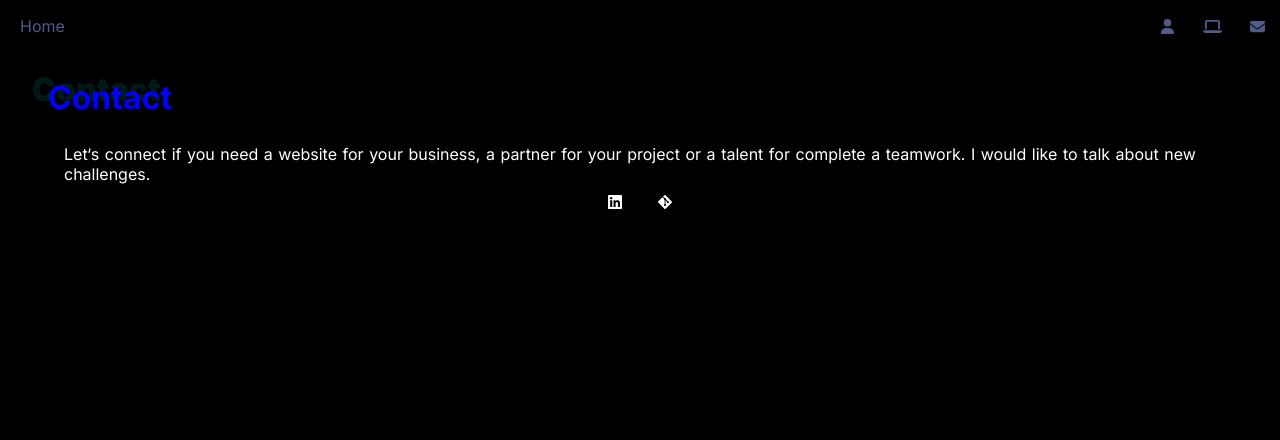
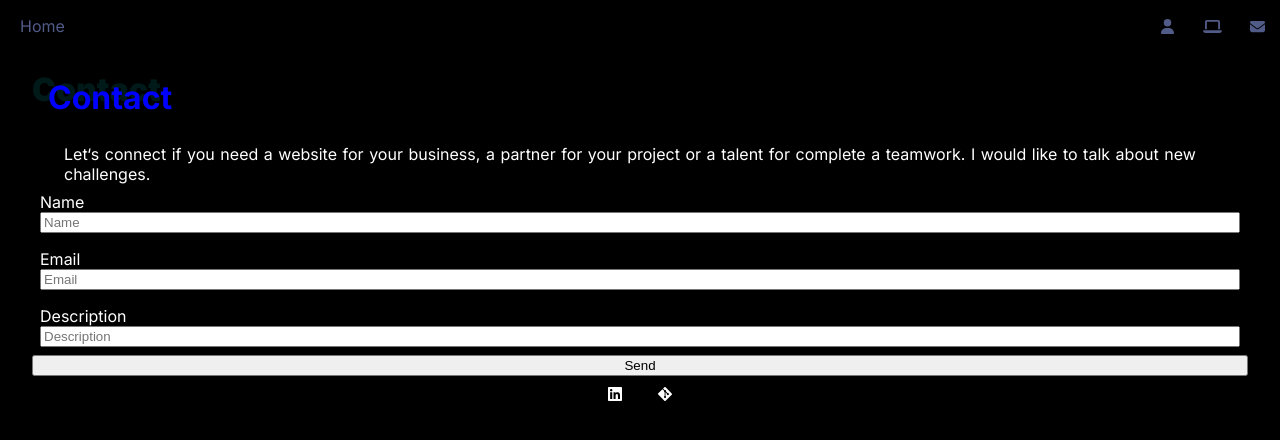
Before and after one commit to loveragabriel/gabriel, a Next.js app: page /contact in a window 1280 px wide. Shown: the top 440 px of the page. Built offline with nearby package versions, Linux system fonts and the light colour scheme.

Commit message:
add form component

```diff
--- /dev/null
+++ b/src/app/contact/ContactForm.jsx
@@ -0,0 +1,56 @@
+"use client";
+import styles from "./contact.module.css";
+import { useState } from "react";
+export default function ContactForm() {
+  const [dataForm, setDataForm] = useState({
+    name: "",
+    email: "",
+    description: "",
+  });
+
+  const handleChange = (event) => {
+    setDataForm({
+      ...dataForm,
+      name: event.target.value,
+    });
+  };
+
+  const sendEmail = () => {
+    const { ...name } = dataForm;
+    alert(dataForm.name, dataForm.email, dataForm.description);
+  };
+
+  return (
+    <form className={styles.form}>
+      <label className={styles.inputForm}>
+        {" "}
+        Name
+        <input
+          type="text"
+          placeholder="Name"
+          name="name"
+          onChange={handleChange}
+        />
+      </label>
+      <label className={styles.inputForm}>
+        Email
+        <input
+          type="email"
+          placeholder="Email"
+          name="email"
+          onChange={handleChange}
+        />
+      </label>
+      <label className={styles.inputForm}>
+        Description
+        <input
+          type="text"
+          placeholder="Description"
+          name="description"
+          onChange={handleChange}
+        />
+      </label>
+      <button onClick={sendEmail}>Send</button>
+    </form>
+  );
+}
--- a/src/app/contact/contact.module.css
+++ b/src/app/contact/contact.module.css
@@ -14,6 +14,20 @@
     margin: 10px;
 }
 
+.form{
+    display: flex;
+    flex-direction: column;
+    margin: 1re auto;
+}
+
+.inputForm,
+.inputForm,
+.inputForm{
+    display: flex;
+    flex-direction: column;
+    margin: 0.5rem;
+}
+
 @media (min-width:600px){
     .contact_text{
         margin: auto 2rem;
--- a/src/app/contact/page.jsx
+++ b/src/app/contact/page.jsx
@@ -1,24 +1,26 @@
-import styles from './contact.module.css';
-import Title from '@/components/pageTitle/Title'
+import styles from "./contact.module.css";
+import Title from "@/components/pageTitle/Title";
 import { FontAwesomeIcon } from "@fortawesome/react-fontawesome";
-import {
-    faLinkedin,
-    faGitAlt,
-  } from "@fortawesome/free-brands-svg-icons";
+import { faLinkedin, faGitAlt } from "@fortawesome/free-brands-svg-icons";
+import ContactForm from "./ContactForm"
 export default function Contact() {
   return (
     <>
-            <Title Title='Contact' />
-            <p className={styles.contact_text}>Let&lsquo;s connect if you need a website for your business, a partner for your project or a talent for complete a teamwork. I would like to talk about new challenges.
+      <Title Title="Contact" />
+      <p className={styles.contact_text}>
+        Let&lsquo;s connect if you need a website for your business, a partner
+        for your project or a talent for complete a teamwork. I would like to
+        talk about new challenges.
       </p>
+      <ContactForm/>
       <div className={styles.nextworks}>
-                <a href='https://www.linkedin.com/in/loveragabriel/' target='_blank'>
+        <a href="https://www.linkedin.com/in/loveragabriel/" target="_blank">
           <FontAwesomeIcon icon={faLinkedin} className={styles.icons} />
         </a>
-            <a href='https://github.com/loveragabriel/' target='_blank'>
+        <a href="https://github.com/loveragabriel/" target="_blank">
           <FontAwesomeIcon icon={faGitAlt} className={styles.icons} />
         </a>
       </div>
     </>
-    )
+  );
 }
```
Lines whose indentation alone changed are shown as unchanged.
